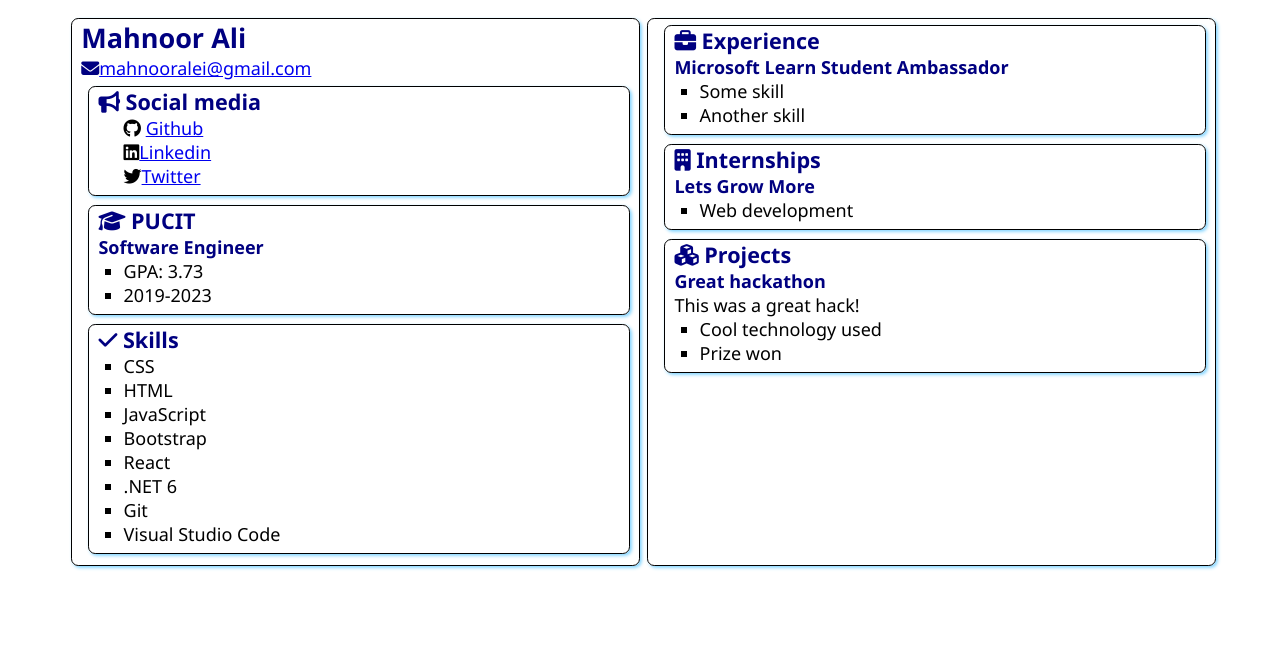
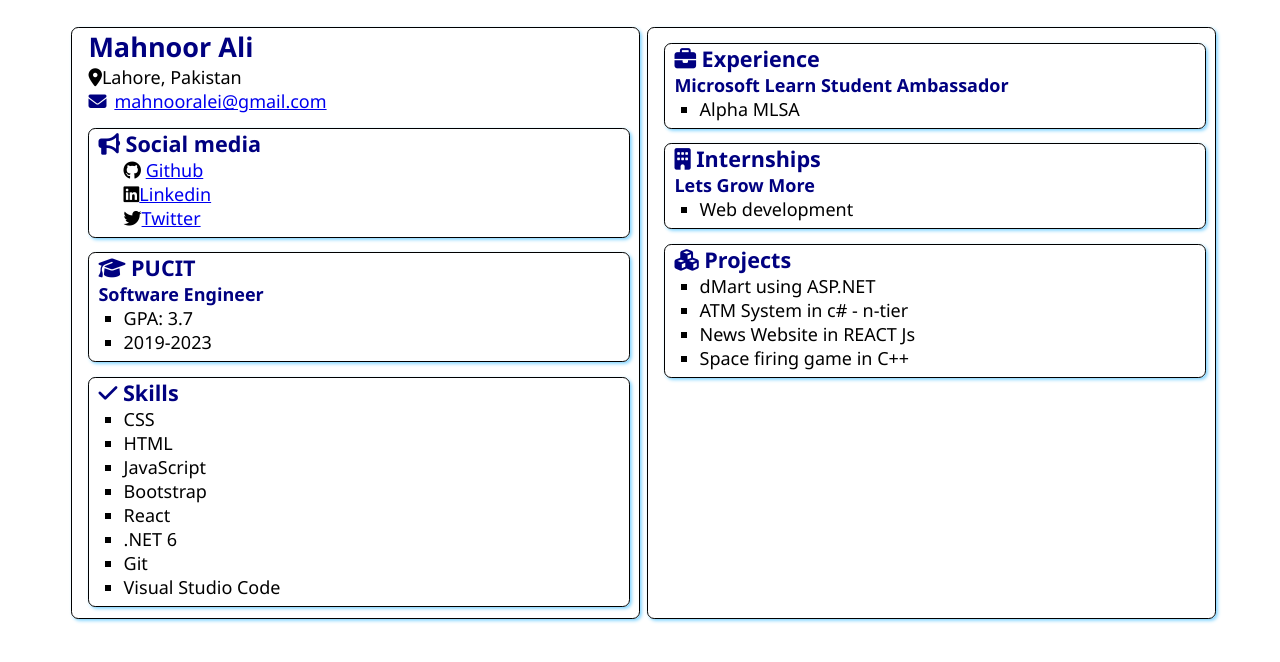
Before and after one commit to Mahnoor786-dev/-SATechnicalOnboarding, a plain HTML site: page src/index.html in a window 1280 px wide. Drawn offline with Linux system fonts and the light colour scheme.

Commit message:
personal information updated

```diff
--- a/src/index.html
+++ b/src/index.html
@@ -12,9 +12,11 @@
 <body>
     <main>
         <article class="box">
+            <div id="top">
             <h1>Mahnoor Ali</h1>
-            <div id="mail" style=" color: navy;"><i class="fa-solid fa-envelope"></i><a href="mailto:mahnooralei@gmail.com">mahnooralei@gmail.com</a></div>
-
+            <div><i class="fa-solid fa-location-dot"></i>Lahore, Pakistan</div>
+            <div id="mail" style=" color: navy;"><i class="fa-solid fa-envelope" style="margin-right: 8px;"></i><a href="mailto:mahnooralei@gmail.com">mahnooralei@gmail.com</a></div>
+            </div>
             <section class="box">
                 <h2>
                     <i class="fa fa-bullhorn" aria-hidden="true"></i>
@@ -35,7 +37,7 @@
                     </h2>
                     <h3>Software Engineer</h3>
                     <ul>
-                        <li>GPA: 3.73</li>
+                        <li>GPA: 3.7</li>
                         <li>2019-2023</li>
                     </ul>
                 </div>
@@ -66,8 +68,7 @@
                 </h2>
                 <h3>Microsoft Learn Student Ambassador</h3>
                 <ul>
-                    <li>Some skill</li>
-                    <li>Another skill</li>
+                    <li>Alpha MLSA</li>
                 </ul>
             </section>
             <section class="box">
@@ -87,11 +88,11 @@
                     Projects
                 </h2>
 
-                <h3>Great hackathon</h3>
-                <div>This was a great hack!</div>
                 <ul>
-                    <li>Cool technology used</li>
-                    <li>Prize won</li>
+                    <li>dMart using ASP.NET</li>
+                    <li>ATM System in c# - n-tier</li>
+                    <li>News Website in REACT Js</li>
+                    <li>Space firing game in C++</li>
                 </ul>
             </section>
         </article>
--- a/src/style.css
+++ b/src/style.css
@@ -10,12 +10,11 @@ main {
     grid-template-columns: 50% 50%;
 }
 
-@media screen and (max-width: 620px) {
+@media screen and (max-width: 730px) {
     main {
         grid-template-columns: 100%;
     }
 }
-
 
 .box {
     box-shadow: .1em .1em .2em #80D4FF;
@@ -25,7 +24,7 @@ main {
     margin-left: .4em;
     padding: .0em .5em .1em .5em;
     margin-bottom: .5em;
-    margin-top: .3em;
+    margin-top: .8em;
 }
 
 h1 {
@@ -51,7 +50,6 @@ ul {
     list-style-type: square;
     padding-left: 1.4em;
 }
-
-section{
-    margin-top: 18px;
+#top{
+    margin-left: .4em;
 }
```
